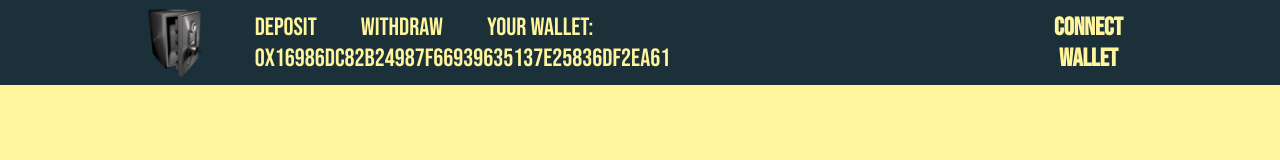
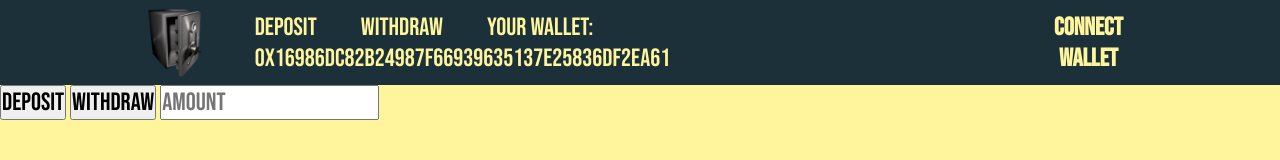
Before and after one commit to marcosdon28/CryptoPiggyBank, a plain HTML site: page Crypto PiggyBank front/index.html in a window 1280 px wide. Drawn offline with Linux system fonts and the light colour scheme.

Commit message:
index v2

```diff
--- a/Crypto PiggyBank front/index.html
+++ b/Crypto PiggyBank front/index.html
@@ -22,5 +22,11 @@
         </nav>
         <a href="#" class="connect-btn"><button>Connect Wallet</button></a>
     </header>
+    <div class="central-options">
+        <button>Deposit</button>
+        <button>Withdraw</button>
+        <input type="text" name="" id="" placeholder="amount">
+
+    </div>
 </body>
 </html>
```
